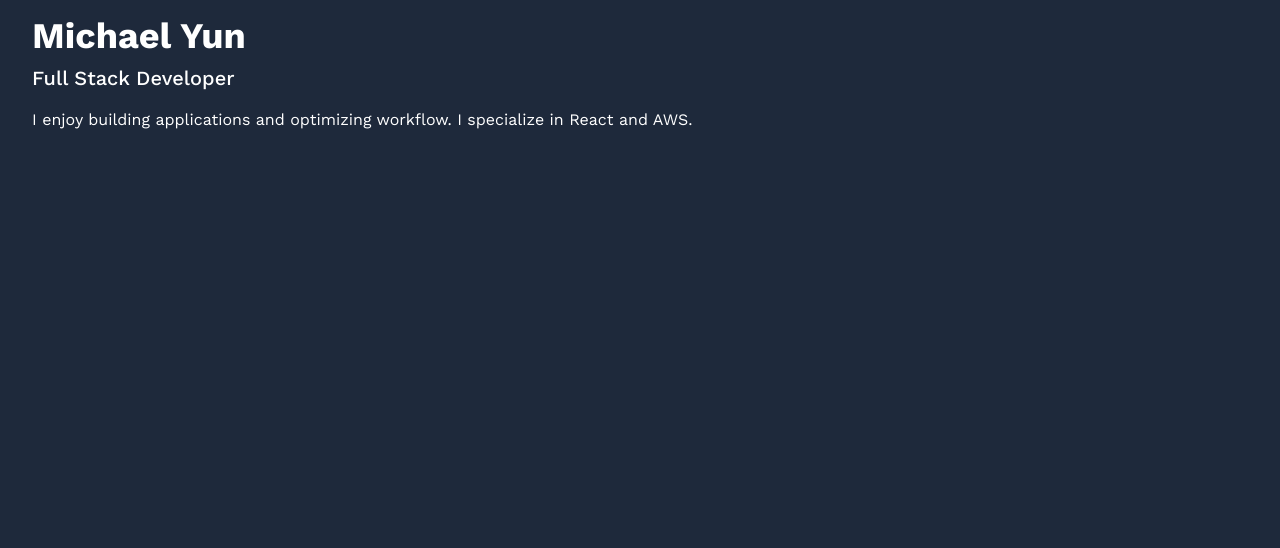
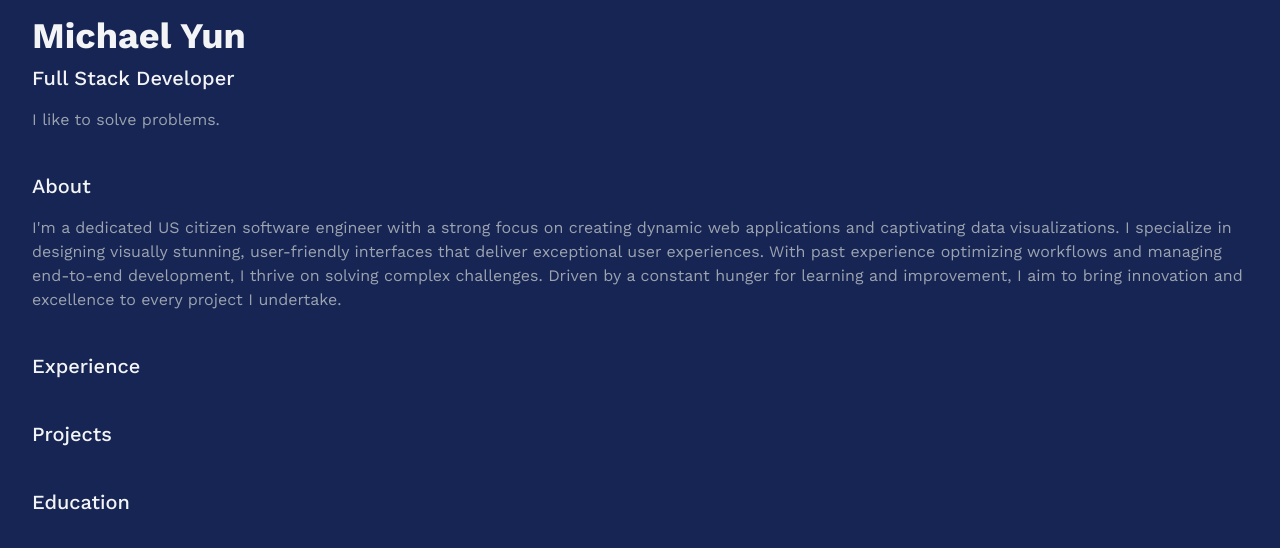
Before and after one commit to myun11/personal_website, a React (Vite) app: page / in a window 1280 px wide. Shown: the top 548 px of the page. Built offline with nearby package versions, Linux system fonts and the light colour scheme.

Commit message:
Added basic layout

```diff
--- a/src/App.jsx
+++ b/src/App.jsx
@@ -10,14 +10,38 @@ import Navbar from './components/Navbar';
 const App = () => {
 
   return (
-    <main className="bg-slate-800 bg-cover w-screen h-screen relative">
+    <main className="bg-blue-950 bg-cover w-screen h-screen relative">
       <div className="">
-        <div className="flex flex-col justify-center items-start text-white px-8 py-4">
+        <div className="flex flex-col justify-center items-start text-gray-100 px-8 py-4">
           <h1 className="text-4xl font-bold">Michael Yun</h1>
           <h2 className="text-xl font-medium mt-2">Full Stack Developer</h2>
-          <p className="text-base mt-4">
-            I enjoy building applications and optimizing workflow. I specialize in React and AWS.
-          </p>
+          <h3 className="text-base text-gray-400 mt-4">
+            I like to solve problems.
+          </h3>
+        </div>
+        <div className ="flex flex-col justify-center items-start text-gray-100 px-8 py-4">
+          <h2 className="text-xl font-medium mt-2">About</h2>
+          <h3 className="text-base mt-4 text-gray-400 text-start">
+          I'm a dedicated US citizen software engineer with a strong focus on creating
+          dynamic web applications and captivating data visualizations.
+          I specialize in designing visually stunning, user-friendly interfaces that deliver
+          exceptional user experiences.
+          With past experience optimizing workflows and managing end-to-end development,
+          I thrive on solving complex challenges. Driven by a constant hunger for learning
+          and improvement, I aim to bring innovation and excellence to every project I undertake.
+          </h3>
+        </div>
+
+        <div className ="flex flex-col justify-center items-start text-gray-100 px-8 py-4">
+          <h2 className="text-xl font-medium mt-2">Experience</h2>
+        </div>
+
+        <div className ="flex flex-col justify-center items-start text-gray-100 px-8 py-4">
+          <h2 className="text-xl font-medium mt-2">Projects</h2>
+        </div>
+
+        <div className ="flex flex-col justify-center items-start text-gray-100 px-8 py-4">
+          <h2 className="text-xl font-medium mt-2">Education</h2>
         </div>
         <div>
           {/* <Router>
```
